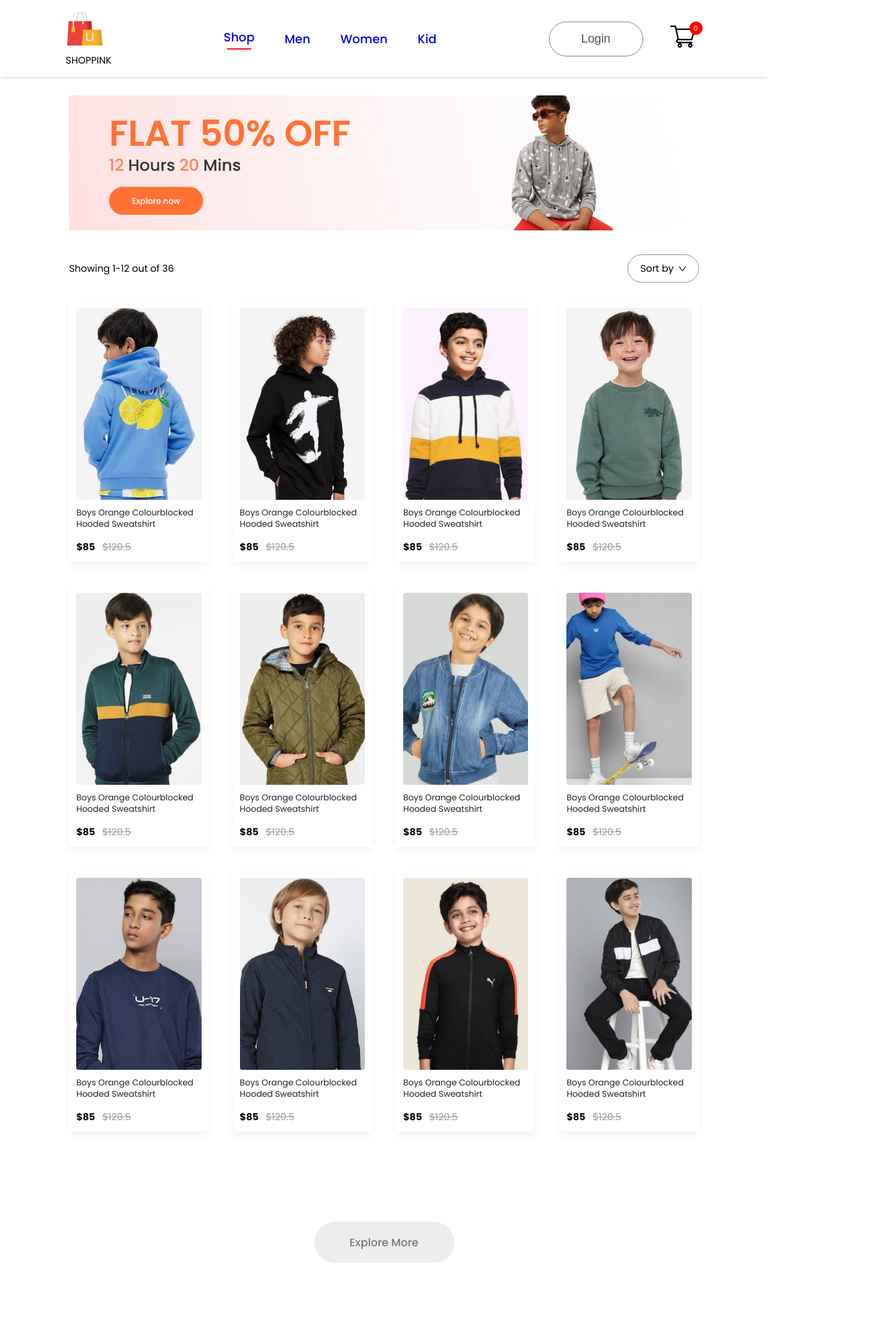
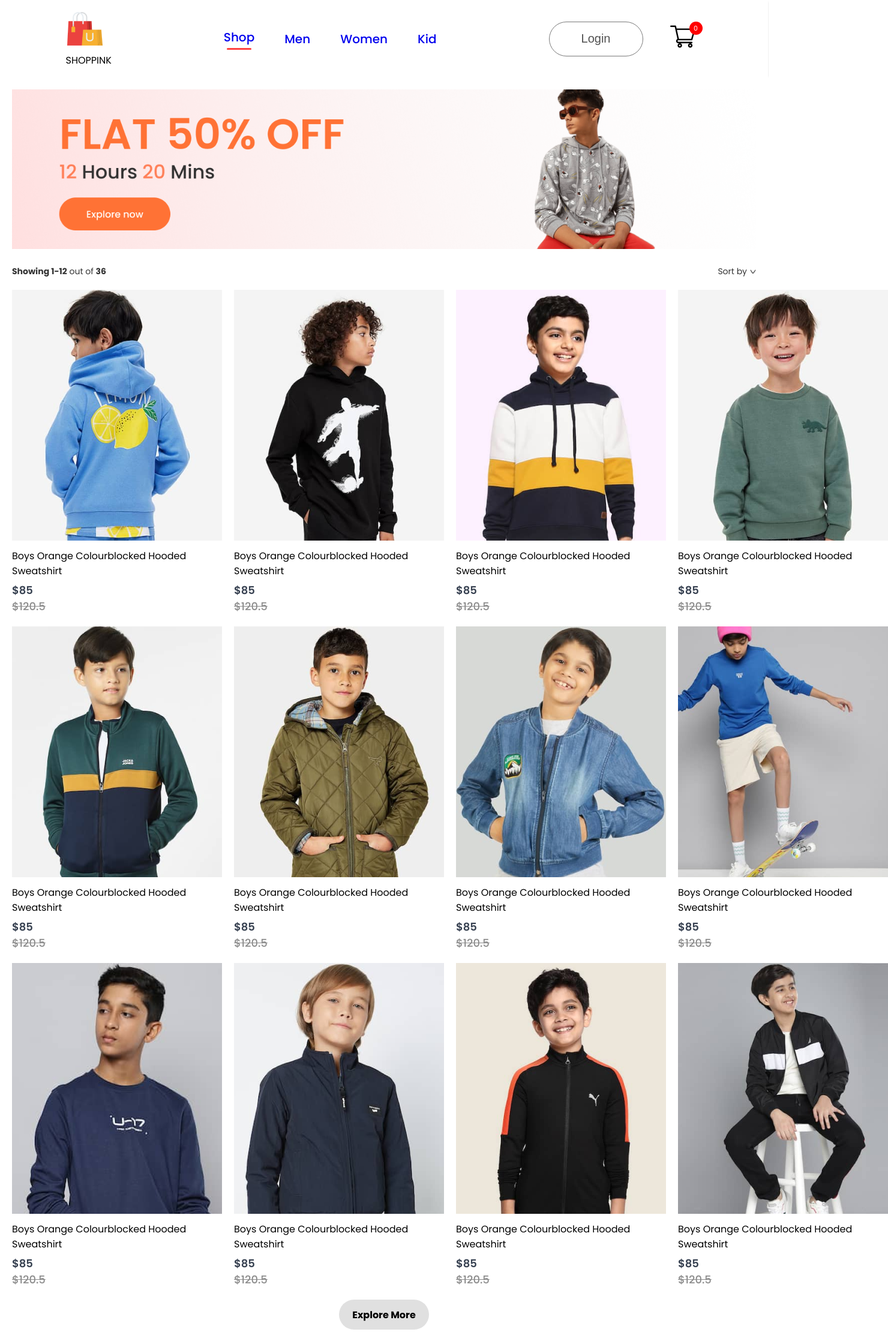
Before and after one commit to DucBaoNguyen2004/E-Commerce-Clothes-Shopping, a React (Create React App) app: page /kids in a window 1280 px wide. Shown: the top 2240 px of the page at 60% size, 1480 px wide, since content can reach past the window. Built offline with nearby package versions, Linux system fonts and the light colour scheme.

Commit message:
sửa lại giao diện

```diff
--- a/src/Components/Item/Item.css
+++ b/src/Components/Item/Item.css
@@ -1,52 +1,25 @@
-/* Item.css or inside ShopCategory.css under .shopcategory-products .item */
-
-/* card container */
-.shopcategory-products .item {
-  background: #fff;
-  padding: 12px;
-  border-radius: 6px;
-  box-shadow: 0 6px 18px rgba(0,0,0,0.06);
+.item{
+  width: 350px;
+}
+.item p{
+  margin: 6px 0px;
+}
+.items-price{
   display: flex;
-  flex-direction: column;
-  gap: 12px;
+  gap: 20px;
 }
-
-/* image: định kích thước cố định để tất cả ảnh đồng đều */
-.shopcategory-products .item img {
-  display: block;
-  width: 100%;
-  height: 320px;           /* chỉnh cao phù hợp giao diện mẫu */
-  object-fit: cover;       /* giữ tỉ lệ, crop đều */
-  border-radius: 4px;
+.item-price-new{
+  color: #374151;
+  font-size: 18px;
+  font-weight: 600;
 }
-
-/* tên sản phẩm */
-.shopcategory-products .item p {
-  margin: 0;
-  font-size: 14px;
-  color: #222;
-  line-height: 1.35;
-  min-height: 42px;        /* giữ hàng tên 2 dòng ổn định */
-}
-
-/* giá */
-.shopcategory-products .item-prices {
-  display: flex;
-  align-items: center;
-  gap: 12px;
-  margin-top: auto;
-}
-.shopcategory-products .item-price-new {
-  font-weight: 700;
-  color: #0b0b0b;
-}
-.shopcategory-products .item-price-old {
-  color: #9a9a9a;
+.item-price-old{
+  color: #8c8c8c;
+  font-size: 18px;
+  font-weight: 500;
   text-decoration: line-through;
 }
-
-/* hover nhẹ */
-.shopcategory-products .item:hover {
-  transform: translateY(-6px);
-  transition: transform .2s ease;
+.item:hover{
+  transform: scale(1.05);
+  transition: 0.6s;
 }
--- a/src/Pages/Css/ShopCategory.css
+++ b/src/Pages/Css/ShopCategory.css
@@ -1,74 +1,60 @@
-/* ShopCategory.css */
 .shop-category {
-  background: #fff;
+  padding: 20px;
+  background-color: #fff;
 }
 
-/* banner */
 .shopcategory-banner {
-  display: block;
-  margin: 30px auto;
-  width: 82%;
-  max-width: 1200px;
+  width: 100%;
+  height: auto;
+  margin-bottom: 20px;
 }
 
-/* header sort row */
 .shopcategory-sortIndex {
   display: flex;
   justify-content: space-between;
   align-items: center;
-  margin: 0 auto;
-  width: 82%;
-  max-width: 1200px;
-  padding: 10px 0;
+  margin-bottom: 20px;
+  font-size: 14px;
+  color: #333;
+}
+
+.shopcategory-sortIndex span {
+  font-weight: bold;
 }
 
 .category-sort {
-  padding: 10px 20px;
-  border-radius: 40px;
-  border: 1px solid #888;
-  display: inline-flex;
+  display: flex;
   align-items: center;
-  gap: 8px;
+  cursor: pointer;
 }
 
-/* --- GRID PRODUCTS: 4 cột, khung bằng banner --- */
+.category-sort img {
+  width: 10px;
+  margin-left: 5px;
+}
+
 .shopcategory-products {
-  width: 82%;
-  max-width: 1200px;     /* giống banner */
-  margin: 20px auto 60px;
   display: grid;
   grid-template-columns: repeat(4, 1fr);
-  gap: 40px;             /* khoảng cách cả hàng & cột */
-  align-items: start;
+  gap: 20px;
 }
-
-/* ẩn scrollbar nếu có (tuỳ trình duyệt) */
-.shopcategory-products {
-  -ms-overflow-style: none;
-  scrollbar-width: none;
-}
-.shopcategory-products::-webkit-scrollbar { display: none; }
-
-/* responsive */
-@media (max-width:1200px){
-  .shopcategory-products { grid-template-columns: repeat(3, 1fr); width: 90%; }
-}
-@media (max-width:768px){
-  .shopcategory-products { grid-template-columns: repeat(2, 1fr); width: 92%; gap: 24px; }
-}
-@media (max-width:480px){
-  .shopcategory-products { grid-template-columns: 1fr; width: 94%; gap: 20px; }
-}
-.shopcategory-loadmore{
+.shopcategory-loadmore {
   display: flex;
   justify-content: center;
   align-items: center;
-  margin: 150px auto;
-  width: 233px;
-  height: 69px;
-  border-radius: 75px;
-  background: #ededed;
-  color: #787878;
-  font-size: 18px;
-  font-weight: 500;
+  height: 50px;
+  width: 150px;
+  background-color: #e0e0e0;
+  color: #000;
+  font-size: 16px;
+  font-weight: bold;
+  cursor: pointer;
+  margin: 20px auto;
+  border: none;
+  border-radius: 25px;
+  text-align: center;
 }
+
+.shopcategory-loadmore:hover {
+  background-color: #d0d0d0;
+}
```
